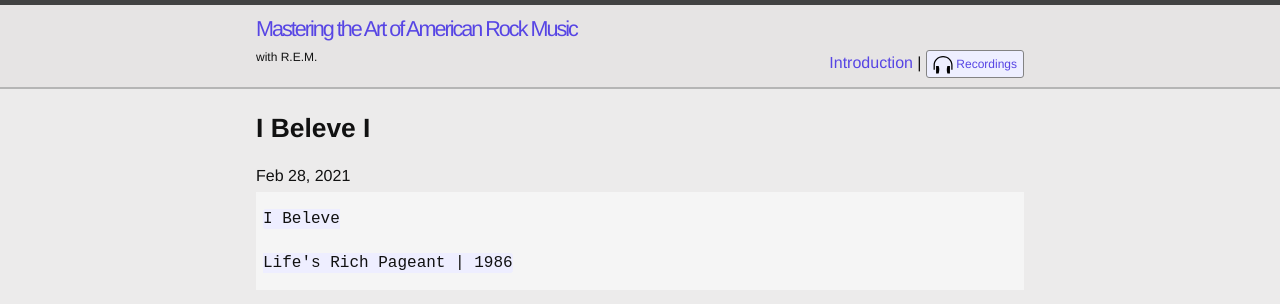
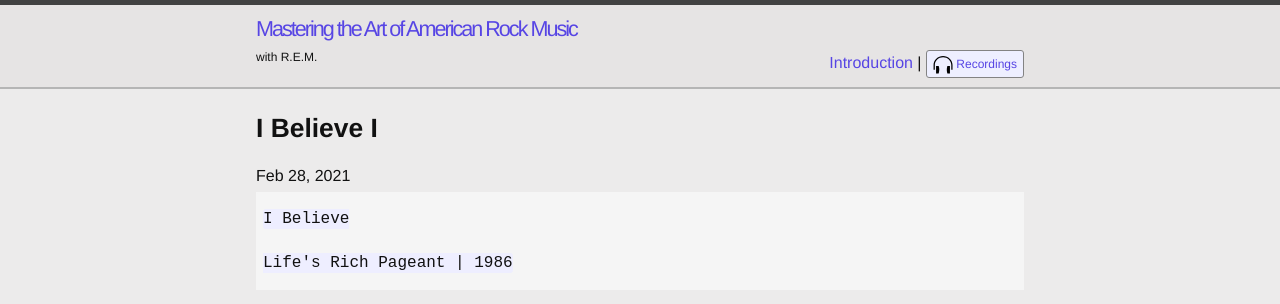
Before and after one commit to slatron/slatron.github.io, a Jekyll site: the page built from _posts/2021-02-28-i-believe.md, in a window 1280 px wide. Shown: the top 304 px of the page. Built offline with Jekyll 4.4.1, drawn with Linux system fonts in a browser that asks for light colours.

Commit message:
spelling believe

```diff
--- a/_posts/2021-02-28-i-believe.md
+++ b/_posts/2021-02-28-i-believe.md
@@ -1,7 +1,7 @@
 ---
 layout: post
-title:  I Beleve I
-song: I Beleve
+title:  I Believe I
+song: I Believe
 album: Life's Rich Pageant
 image: pageant.jpg
 year: "1986"
```
